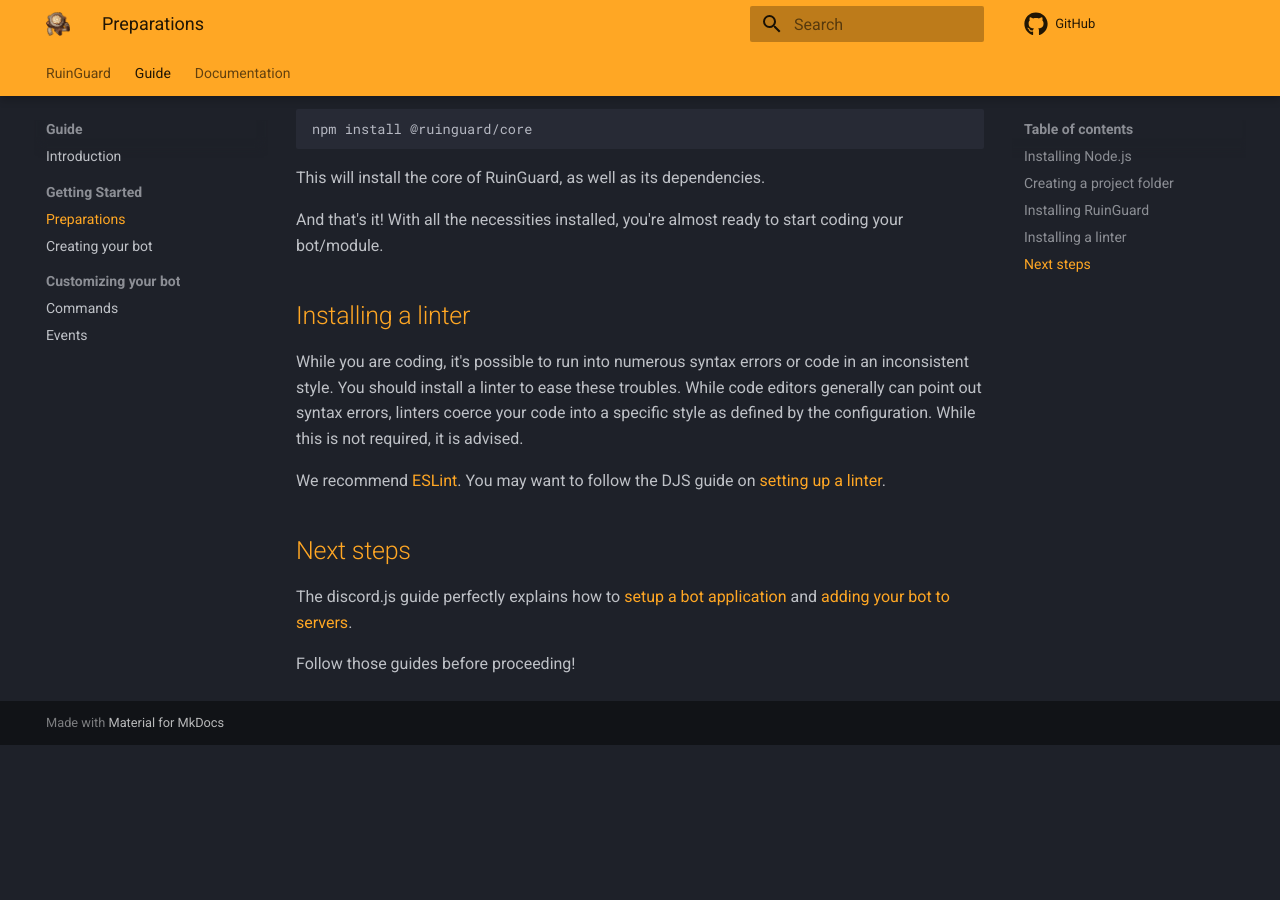
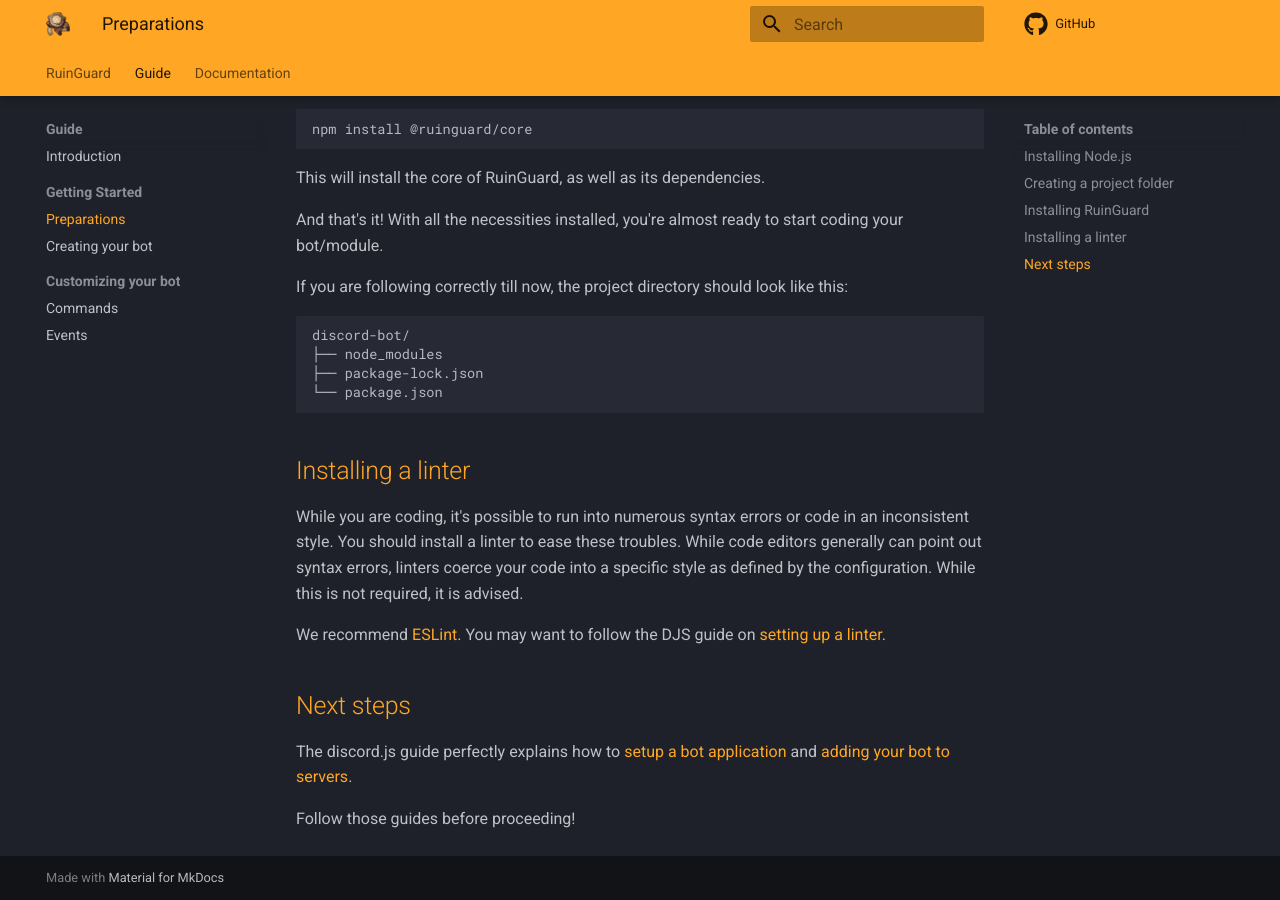
Before and after one commit to Khaenri-ah/ruinguard-docs, an MkDocs documentation site: the page built from docs/guide/getting-started/install.md, in a window 1280 px wide and 900 px high, scrolled down 1118 px. Built offline with MkDocs 1.6.1 and Material for MkDocs 9.7.7, drawn with Linux system fonts in a browser that asks for light colours; comment, search, counter and statistics services are not loaded; before the commit the page ends 1863 px from its top, so only the background shows below that.

Commit message:
Added Expected Project Directory

````diff
--- a/docs/guide/getting-started/install.md
+++ b/docs/guide/getting-started/install.md
@@ -42,6 +42,15 @@
 
 And that's it! With all the necessities installed, you're almost ready to start coding your bot/module.
 
+If you are following correctly till now, the project directory should look like this:
+
+```text
+discord-bot/
+├── node_modules
+├── package-lock.json
+└── package.json
+```
+
 ## Installing a linter
 
 While you are coding, it's possible to run into numerous syntax errors or code in an inconsistent style. You should install a linter to ease these troubles. While code editors generally can point out syntax errors, linters coerce your code into a specific style as defined by the configuration. While this is not required, it is advised.
````
